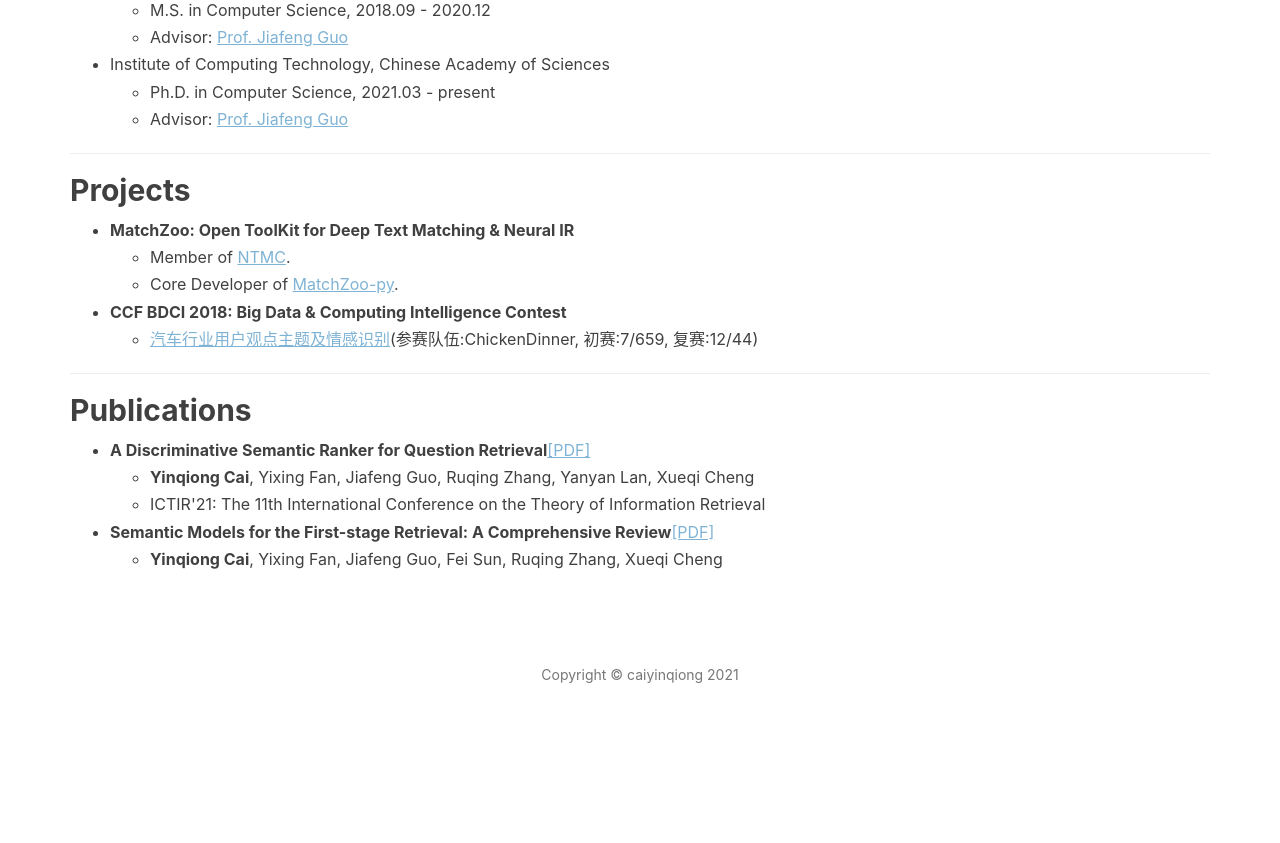
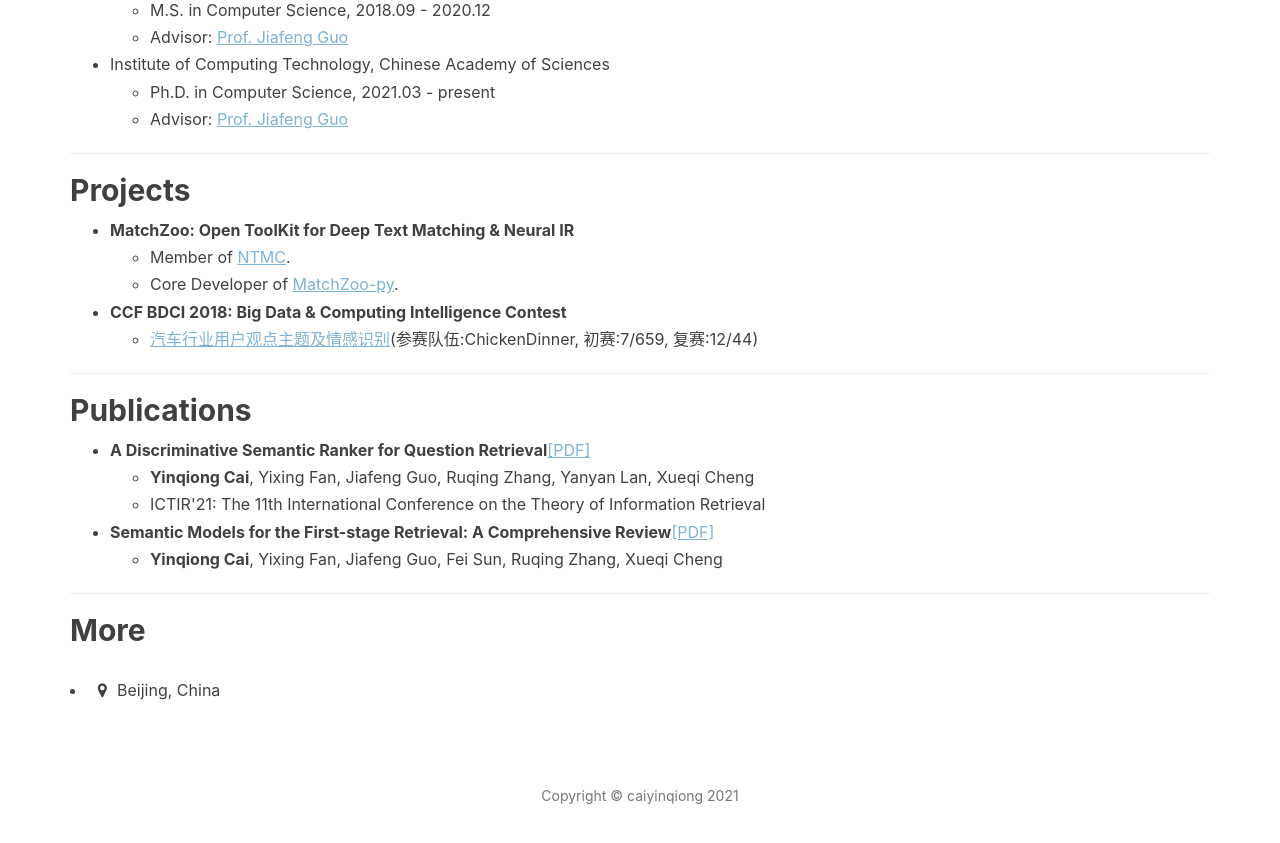
Before and after one commit to caiyinqiong/caiyinqiong.github.io, a Jekyll site: the page built from resume.html, in a window 1280 px wide and 900 px high, scrolled down 709 px. Shown: the top 843 px of the window. Built offline with Jekyll 4.4.1, drawn with Linux system fonts in a browser that asks for light colours; nearby versions of some CDN libraries; comment, search, counter and statistics services are not loaded; before the commit the page ends 1488 px from its top, so only the background shows below that.

Commit message:
Update resume.html

```diff
--- a/resume.html
+++ b/resume.html
@@ -86,5 +86,11 @@ Comprehensive Review</strong><a href="https://arxiv.org/pdf/2103.04831.pdf" styl
 </ul>
 </section>
 
+<section>
+    <hr>
+    <h2>More</h2>
+<p>
+<li><i class="fa fa-fw fa-map-marker" aria-hidden="true"></i> Beijing, China</li>
+</section>
 
 </div>
```
